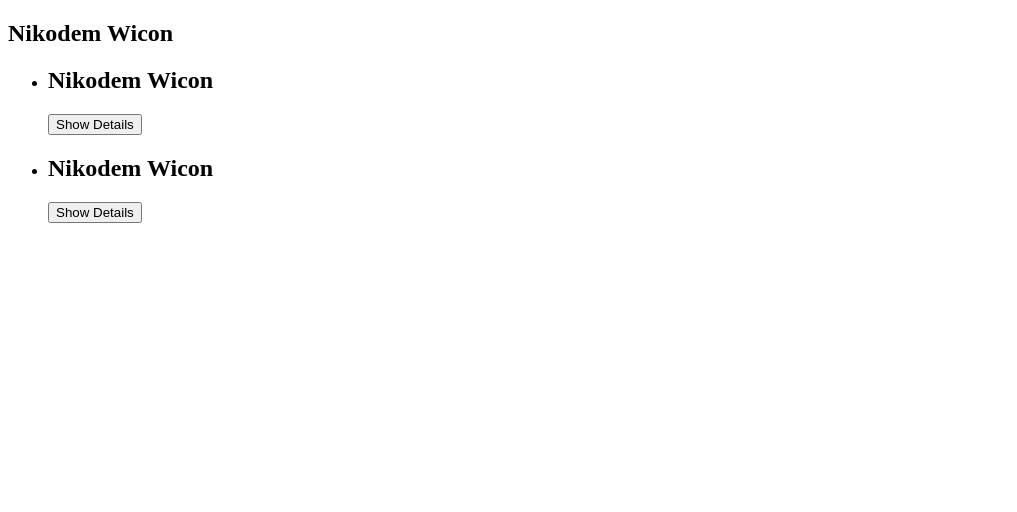
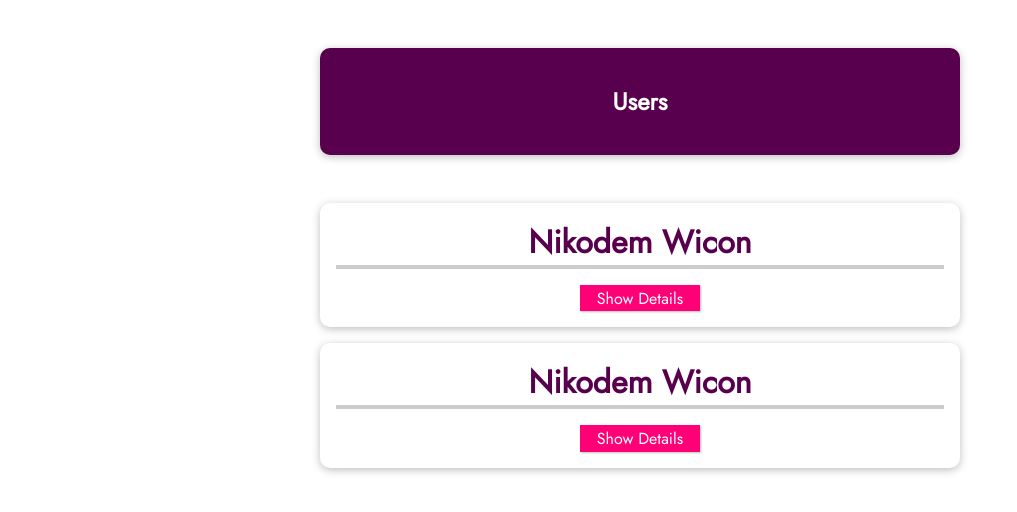
Before and after one commit to Nixon4056/VueFirstApp, a Vue app: page / in a window 1280 px wide. Shown: the top 512 px of the page, without its empty margins (0-1017 px from the left). Built offline with nearby package versions, Linux system fonts and the light colour scheme.

Commit message:
styles added

```diff
--- a/src/App.vue
+++ b/src/App.vue
@@ -1,6 +1,8 @@
 <template>
   <section>
-    <h2>Nikodem Wicon</h2>
+    <header>
+      <h1>Users</h1>
+    </header>
     <ul>
       <friend-contact></friend-contact>
       <friend-contact></friend-contact>
@@ -30,3 +32,72 @@
   },
 }
 </script>
+
+<style>
+@import url('https://fonts.googleapis.com/css2?family=Jost&display=swap');
+
+* {
+  box-sizing: border-box;
+}
+
+html {
+  font-family: 'Jost', sans-serif;
+}
+
+body {
+  margin: 0;
+}
+
+header {
+  box-shadow: 0 2px 8px rgba(0, 0, 0, 0.26);
+  margin: 3rem auto;
+  border-radius: 10px;
+  padding: 1rem;
+  background-color: #58004d;
+  color: white;
+  text-align: center;
+  width: 90%;
+  max-width: 40rem;
+}
+
+#app ul {
+  margin: 0;
+  padding: 0;
+  list-style: none;
+}
+
+#app li {
+  box-shadow: 0 2px 8px rgba(0, 0, 0, 0.26);
+  margin: 1rem auto;
+  border-radius: 10px;
+  padding: 1rem;
+  text-align: center;
+  width: 90%;
+  max-width: 40rem;
+}
+
+#app h2 {
+  font-size: 2rem;
+  border-bottom: 4px solid #ccc;
+  color: #58004d;
+  margin: 0 0 1rem 0;
+}
+
+#app button {
+  font: inherit;
+  cursor: pointer;
+  border: 1px solid #ff0077;
+  background-color: #ff0077;
+  color: white;
+  padding: 0.05rem 1rem;
+  box-shadow: 1px 1px 2px rgba(0, 0, 0, 0.26);
+}
+
+#app button:hover,
+#app button:active {
+  background-color: #ec3169;
+  border-color: #ec3169;
+  box-shadow: 1px 1px 4px rgba(0, 0, 0, 0.26);
+}
+
+</style>
--- a/src/components/FriendContact.vue
+++ b/src/components/FriendContact.vue
@@ -1,7 +1,7 @@
 <template>
   <li>
     <h2>{{ friend.name }}</h2>
-    <button @click="toggleDetails">Show Details</button>
+    <button @click="toggleDetails">{{ detailsAreVisible ? 'Hide' : 'Show'}} Details</button>
     <ul v-if="detailsAreVisible">
       <li><strong>Phone: </strong>{{ friend.phone }}</li>
       <li><strong>Email: </strong>{{ friend.email }}</li>
```
